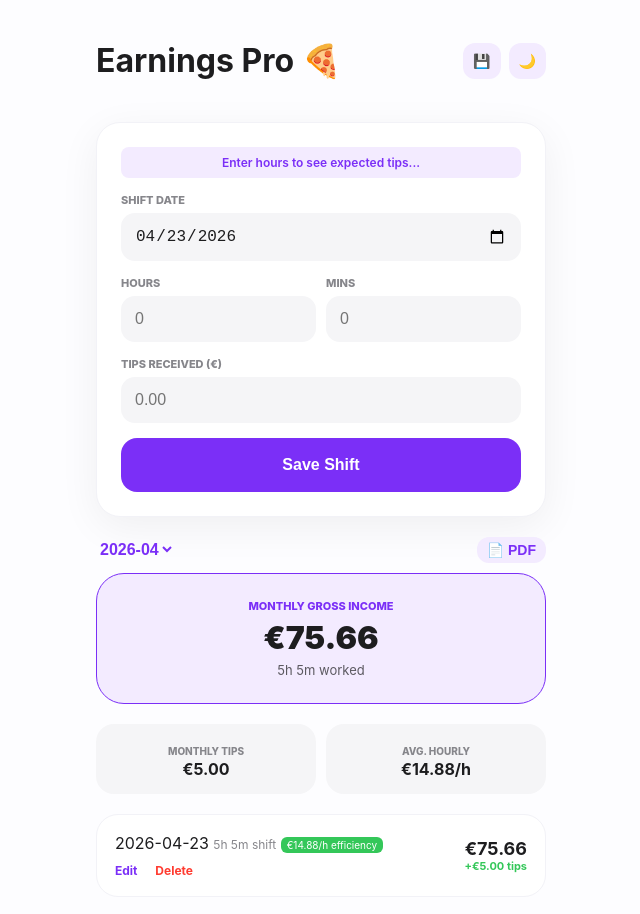
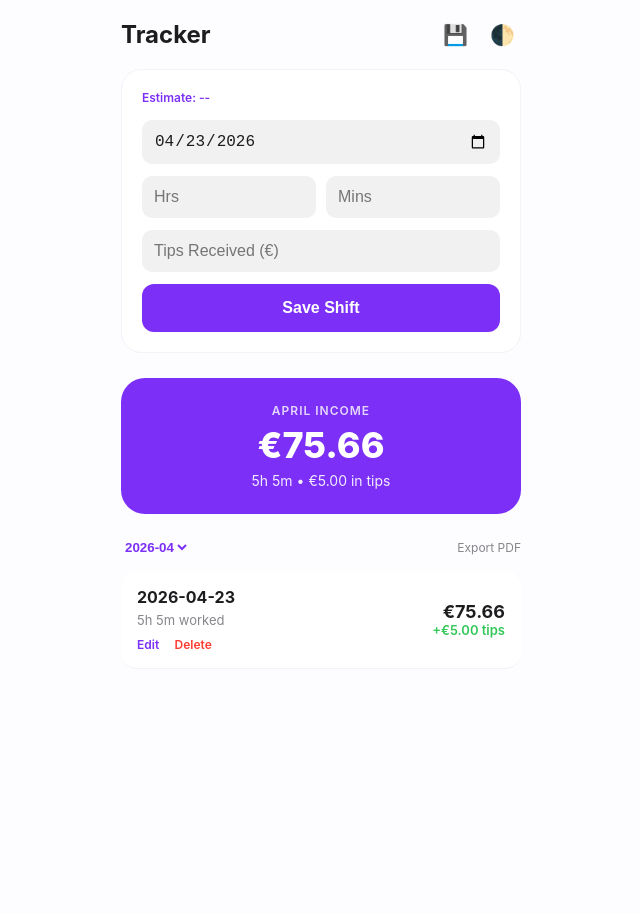
Before and after one commit to hitesh175/Tip_tracker, a plain HTML site: page index.html in a window 1280 px wide. Both pictures are taken after typing "5", "5", "5" into the empty fields and a click on the button "Save Shift". Shown: the whole page, without its empty margins (319-959 px from the left). After the commit the page ends 800 px from the top, so only its background shows below. Drawn offline with nearby package versions, Linux system fonts and the light colour scheme.

Commit message:
Update index.html

```diff
--- a/index.html
+++ b/index.html
@@ -3,7 +3,7 @@
 <head>
     <meta charset="UTF-8">
     <meta name="viewport" content="width=device-width, initial-scale=1.0, viewport-fit=cover">
-    <title>Earnings Pro | Personal Tracker</title>
+    <title>Earnings Pro</title>
 
     <script src="https://cdnjs.cloudflare.com/ajax/libs/jspdf/2.5.1/jspdf.umd.min.js"></script>
     <script src="https://cdnjs.cloudflare.com/ajax/libs/jspdf-autotable/3.5.25/jspdf.plugin.autotable.min.js"></script>
@@ -11,204 +11,138 @@
     <style>
         :root {
             --accent: #7b2ff7;
-            --accent-soft: #f3ebff;
             --bg: #fdfdff;
             --text: #1d1d1f;
-            --text-light: #86868b;
+            --text-muted: #86868b;
             --card: #ffffff;
             --success: #34c759;
-            --input-bg: #f5f5f7;
             --border: #f2f2f7;
         }
 
         [data-theme="dark"] {
-            --bg: #121212;
+            --bg: #000000;
             --text: #ffffff;
-            --text-light: #a1a1a6;
+            --text-muted: #8e8e93;
             --card: #1c1c1e;
-            --accent-soft: #2c1a4d;
-            --input-bg: #2c2c2e;
-            --border: #38383a;
+            --border: #2c2c2e;
         }
 
         body {
-            font-family: -apple-system, system-ui, sans-serif;
+            font-family: -apple-system, sans-serif;
             background-color: var(--bg);
             color: var(--text);
             margin: 0;
-            padding: env(safe-area-inset-top) 15px 40px;
+            padding: env(safe-area-inset-top) 20px 40px;
             display: flex;
             flex-direction: column;
             align-items: center;
-            transition: 0.3s ease;
         }
 
-        .container { width: 100%; max-width: 450px; }
+        .container { width: 100%; max-width: 400px; }
 
-        header {
-            margin: 20px 0;
-            display: flex;
-            justify-content: space-between;
-            align-items: center;
-        }
+        header { margin: 20px 0; display: flex; justify-content: space-between; align-items: center; }
 
-        .btn-group { display: flex; gap: 8px; }
-        .icon-btn {
-            background: var(--accent-soft);
-            color: var(--accent);
-            border: none;
-            padding: 10px;
-            border-radius: 12px;
-            font-weight: 700;
-            cursor: pointer;
-            font-size: 14px;
-        }
-
-        .input-card {
+        /* Input Section - More Compact */
+        .input-section {
             background: var(--card);
-            border-radius: 24px;
-            padding: 24px;
-            box-shadow: 0 10px 40px rgba(0,0,0,0.06);
-            margin-bottom: 20px;
+            border-radius: 20px;
+            padding: 20px;
+            margin-bottom: 25px;
             border: 1px solid var(--border);
         }
 
-        .forecast-tag {
-            font-size: 12px;
-            color: var(--accent);
-            font-weight: 600;
-            margin-bottom: 15px;
-            display: block;
-            background: var(--accent-soft);
-            padding: 8px;
-            border-radius: 8px;
-            text-align: center;
+        .forecast-text { font-size: 12px; color: var(--accent); margin-bottom: 15px; display: block; font-weight: 600; }
+
+        input {
+            background: rgba(120, 120, 128, 0.1);
+            border: none;
+            border-radius: 10px;
+            padding: 12px;
+            font-size: 16px;
+            width: 100%;
+            color: var(--text);
+            margin-bottom: 12px;
+            box-sizing: border-box;
         }
 
-        label { display: block; font-size: 11px; font-weight: 800; color: var(--text-light); margin-bottom: 6px; text-transform: uppercase; }
-        input {
-            background: var(--input-bg);
-            border: none;
-            border-radius: 14px;
-            padding: 14px;
-            font-size: 16px;
-            width: 100%;
-            box-sizing: border-box;
-            color: var(--text);
-            margin-bottom: 15px;
-        }
-
-        .btn-main {
+        .btn-save {
             background: var(--accent);
             color: white;
             border: none;
-            border-radius: 16px;
-            padding: 18px;
+            border-radius: 12px;
+            padding: 15px;
             font-size: 16px;
             font-weight: 700;
             width: 100%;
-            cursor: pointer;
         }
 
-        .stats-main {
-            background: var(--accent-soft);
+        /* Hero Stats - The "Glanceable" Part */
+        .hero-stats {
+            background: var(--accent);
+            color: white;
             padding: 25px;
-            border-radius: 28px;
+            border-radius: 24px;
             text-align: center;
-            margin-bottom: 20px;
-            border: 1px solid var(--accent);
+            margin-bottom: 25px;
         }
-        .stats-main label { color: var(--accent); margin-bottom: 5px; }
-        .total-val { font-size: 32px; font-weight: 900; color: var(--text); }
+        .hero-label { font-size: 12px; font-weight: 600; opacity: 0.8; text-transform: uppercase; letter-spacing: 1px; }
+        .hero-val { font-size: 36px; font-weight: 800; margin: 5px 0; }
+        .hero-sub { font-size: 14px; opacity: 0.9; }
 
-        .sub-stats { display: grid; grid-template-columns: 1fr 1fr; gap: 10px; margin-bottom: 20px; }
-        .sub-box { background: var(--input-bg); padding: 15px; border-radius: 18px; text-align: center; }
-        .sub-box b { display: block; font-size: 16px; }
-        .sub-box span { font-size: 10px; color: var(--text-light); font-weight: 800; text-transform: uppercase; }
-
-        .history-item {
+        /* History Items - Much Cleaner */
+        .history-card {
             background: var(--card);
-            padding: 18px;
-            border-radius: 22px;
+            padding: 16px;
+            border-radius: 16px;
             margin-bottom: 12px;
             display: flex;
             justify-content: space-between;
             align-items: center;
-            border: 1px solid var(--border);
+            border-bottom: 1px solid var(--border);
         }
-        .eff-badge {
-            font-size: 10px;
-            background: var(--success);
-            color: white;
-            padding: 2px 6px;
-            border-radius: 6px;
-            margin-top: 4px;
-            display: inline-block;
-        }
+        .date-label { font-weight: 700; font-size: 16px; margin-bottom: 2px; display: block; }
+        .meta-label { font-size: 13px; color: var(--text-muted); }
 
-        .actions { margin-top: 10px; font-size: 12px; font-weight: 700; }
-        .edit { color: var(--accent); margin-right: 15px; cursor: pointer; }
-        .delete { color: #ff3b30; cursor: pointer; }
+        .amount-group { text-align: right; }
+        .total-amount { font-size: 18px; font-weight: 700; color: var(--text); }
+        .tip-amount { font-size: 13px; color: var(--success); font-weight: 600; }
+
+        .action-links { margin-top: 8px; font-size: 12px; }
+        .action-links span { margin-right: 12px; font-weight: 600; cursor: pointer; }
     </style>
 </head>
 <body>
 
 <div class="container">
     <header>
-        <h1>Earnings Pro 🍕</h1>
-        <div class="btn-group">
-            <button class="icon-btn" onclick="backupData()">💾</button>
-            <button class="icon-btn" onclick="toggleTheme()" id="themeBtn">🌙</button>
+        <h2 style="margin:0">Tracker</h2>
+        <div style="display:flex; gap:10px">
+            <button onclick="backupData()" style="border:none; background:none; font-size:20px">💾</button>
+            <button onclick="toggleTheme()" style="border:none; background:none; font-size:20px">🌓</button>
         </div>
     </header>
 
-    <div class="input-card">
-        <span id="forecast" class="forecast-tag">Enter hours to see expected tips...</span>
-
-        <label>Shift Date</label>
+    <div class="input-section">
+        <span id="forecast" class="forecast-text">Estimate: --</span>
         <input type="date" id="date">
-
-        <div style="display: flex; gap: 10px;">
-            <div style="flex: 1;">
-                <label>Hours</label>
-                <input type="number" id="h_part" placeholder="0" oninput="calculateForecast()">
-            </div>
-            <div style="flex: 1;">
-                <label>Mins</label>
-                <input type="number" id="m_part" placeholder="0" max="59" oninput="calculateForecast()">
-            </div>
+        <div style="display:flex; gap:10px">
+            <input type="number" id="h_part" placeholder="Hrs" oninput="calculateForecast()">
+            <input type="number" id="m_part" placeholder="Mins" oninput="calculateForecast()">
         </div>
-
-        <label>Tips Received (€)</label>
-        <input type="number" id="tips" step="0.01" placeholder="0.00">
-
+        <input type="number" id="tips" step="0.01" placeholder="Tips Received (€)">
         <input type="hidden" id="editIndex" value="-1">
-        <button id="mainBtn" class="btn-main" onclick="handleEntry()">Save Shift</button>
-        <button id="cancelBtn" style="display:none; background:none; border:none; color:var(--text-light); width:100%; margin-top:10px;" onclick="resetForm()">Cancel</button>
+        <button id="mainBtn" class="btn-save" onclick="handleEntry()">Save Shift</button>
     </div>
 
-    <div style="display:flex; justify-content:space-between; margin-bottom:10px; align-items: center;">
-        <select id="monthSelector" onchange="updateUI()" style="background:none; border:none; font-weight:800; color:var(--accent); font-size: 16px;"></select>
-        <div class="btn-group">
-            <button class="icon-btn" style="padding: 5px 10px;" onclick="downloadPDF()">📄 PDF</button>
-        </div>
+    <div class="hero-stats">
+        <div class="hero-label">April Income</div>
+        <div class="hero-val" id="monthTotal">€0.00</div>
+        <div class="hero-sub"><span id="monthHours">0h</span> • <span id="monthTips">€0.00</span> in tips</div>
     </div>
 
-    <div class="stats-main">
-        <label>Monthly Gross Income</label>
-        <div class="total-val" id="monthTotal">€0.00</div>
-        <div style="font-size: 13px; opacity: 0.7; margin-top: 5px;" id="monthHours">0h 0m worked</div>
-    </div>
-
-    <div class="sub-stats">
-        <div class="sub-box">
-            <span id="tipLabel">Monthly Tips</span>
-            <b id="monthTips">€0.00</b>
-        </div>
-        <div class="sub-box">
-            <span>Avg. Hourly</span>
-            <b id="avgRate">€0.00/h</b>
-        </div>
+    <div style="display:flex; justify-content:space-between; align-items:center; margin-bottom:15px">
+        <select id="monthSelector" onchange="updateUI()" style="background:none; border:none; font-weight:700; color:var(--accent)"></select>
+        <span onclick="downloadPDF()" style="font-size:12px; color:var(--text-muted); cursor:pointer">Export PDF</span>
     </div>
 
     <div id="historyBody"></div>
@@ -218,120 +152,96 @@
     const BASE_PAY = 13.90;
     let shifts = JSON.parse(localStorage.getItem('my_local_tips')) || [];
 
-    // --- Theme Control ---
-    function toggleTheme() {
-        const body = document.documentElement;
-        const current = body.getAttribute('data-theme');
-        const next = current === 'dark' ? 'light' : 'dark';
-        body.setAttribute('data-theme', next);
-        document.getElementById('themeBtn').innerText = next === 'dark' ? '☀️' : '🌙';
-        localStorage.setItem('my_tip_theme', next);
-    }
-    const savedTheme = localStorage.getItem('my_tip_theme') || 'light';
-    document.documentElement.setAttribute('data-theme', savedTheme);
-    document.getElementById('themeBtn').innerText = savedTheme === 'dark' ? '☀️' : '🌙';
-
-    // --- AI Forecasting Logic ---
-    function calculateForecast() {
-        const h = parseInt(document.getElementById('h_part').value) || 0;
-        const m = parseInt(document.getElementById('m_part').value) || 0;
-        const totalH = h + (m / 60);
-
-        if (totalH > 0 && shifts.length > 0) {
-            const totalTips = shifts.reduce((acc, s) => acc + s.tips, 0);
-            const totalHours = shifts.reduce((acc, s) => acc + s.hours, 0);
-            const avgTipPerHour = totalTips / totalHours;
-            const predicted = (avgTipPerHour * totalH).toFixed(2);
-            document.getElementById('forecast').innerText = `✨ AI Forecast: Expect €${predicted} in tips`;
-        } else {
-            document.getElementById('forecast').innerText = "Enter hours to see expected tips...";
-        }
-    }
-
-    // --- Data Backup ---
-    function backupData() {
-        const dataStr = JSON.stringify(shifts);
-        const dataUri = 'data:application/json;charset=utf-8,'+ encodeURIComponent(dataStr);
-        const exportFileDefaultName = `tips_backup_${new Date().toISOString().slice(0,10)}.json`;
-        const linkElement = document.createElement('a');
-        linkElement.setAttribute('href', dataUri);
-        linkElement.setAttribute('download', exportFileDefaultName);
-        linkElement.click();
-    }
-
-    // --- Core Logic ---
+    // --- Core Funcs ---
     function formatTime(decimalHours) {
         const h = Math.floor(decimalHours);
         const m = Math.round((decimalHours - h) * 60);
         return `${h}h ${m}m`;
     }
 
-    function handleEntry() {
-        const dateVal = document.getElementById('date').value;
-        const h = parseInt(document.getElementById('h_part').value) || 0;
-        const m = parseInt(document.getElementById('m_part').value) || 0;
-        const tips = parseFloat(document.getElementById('tips').value) || 0;
-        const editIndex = parseInt(document.getElementById('editIndex').value);
+    function toggleTheme() {
+        const next = document.documentElement.getAttribute('data-theme') === 'dark' ? 'light' : 'dark';
+        document.documentElement.setAttribute('data-theme', next);
+        localStorage.setItem('my_tip_theme', next);
+    }
+    document.documentElement.setAttribute('data-theme', localStorage.getItem('my_tip_theme') || 'light');
 
-        if (!dateVal) return alert("Select Date");
-        const entry = { date: dateVal, hours: h + (m/60), tips: tips };
-
-        if (editIndex === -1) shifts.push(entry);
-        else shifts[editIndex] = entry;
-
-        saveAndRefresh();
-        resetForm();
+    function calculateForecast() {
+        const h = (parseInt(document.getElementById('h_part').value) || 0) + ((parseInt(document.getElementById('m_part').value) || 0) / 60);
+        if (h > 0 && shifts.length > 0) {
+            const avg = shifts.reduce((a, b) => a + b.tips, 0) / shifts.reduce((a, b) => a + b.hours, 0);
+            document.getElementById('forecast').innerText = `Est. Tips: €${(avg * h).toFixed(2)}`;
+        }
     }
 
-    function saveAndRefresh() {
+    function handleEntry() {
+        const d = document.getElementById('date').value;
+        const h = (parseInt(document.getElementById('h_part').value) || 0) + ((parseInt(document.getElementById('m_part').value) || 0) / 60);
+        const t = parseFloat(document.getElementById('tips').value) || 0;
+        const idx = parseInt(document.getElementById('editIndex').value);
+        if (!d) return;
+
+        const entry = { date: d, hours: h, tips: t };
+        if (idx === -1) shifts.push(entry); else shifts[idx] = entry;
+
         shifts.sort((a, b) => new Date(b.date) - new Date(a.date));
         localStorage.setItem('my_local_tips', JSON.stringify(shifts));
         populateMonthSelector();
         updateUI();
+        resetForm();
     }
 
     function updateUI() {
         const container = document.getElementById('historyBody');
+        const sel = document.getElementById('monthSelector').value;
         container.innerHTML = '';
-        const selMonth = document.getElementById('monthSelector').value;
-        if(!selMonth) return;
+        let totalG = 0, totalT = 0, totalH = 0;
 
-        let mTips = 0, mHours = 0;
-        shifts.forEach((s, index) => {
-            if (s.date.startsWith(selMonth)) {
-                mTips += s.tips;
-                mHours += s.hours;
-
-                const dayGross = (s.hours * BASE_PAY) + s.tips;
-                const effRate = dayGross / s.hours;
+        shifts.forEach((s, i) => {
+            if (s.date.startsWith(sel)) {
+                const dayG = (s.hours * BASE_PAY) + s.tips;
+                totalG += dayG; totalT += s.tips; totalH += s.hours;
 
                 container.innerHTML += `
-                    <div class="history-item">
+                    <div class="history-card">
                         <div>
-                            <span class="h-date">${s.date}</span>
-                            <span style="font-size:12px; color:var(--text-light)">${formatTime(s.hours)} shift</span>
-                            <div class="eff-badge">€${effRate.toFixed(2)}/h efficiency</div>
-                            <div class="actions">
-                                <span class="edit" onclick="editShift(${index})">Edit</span>
-                                <span class="delete" onclick="deleteShift(${index})">Delete</span>
+                            <span class="date-label">${s.date}</span>
+                            <span class="meta-label">${formatTime(s.hours)} worked</span>
+                            <div class="action-links">
+                                <span style="color:var(--accent)" onclick="editShift(${i})">Edit</span>
+                                <span style="color:#ff3b30" onclick="deleteShift(${i})">Delete</span>
                             </div>
                         </div>
-                        <div style="text-align:right">
-                            <b style="font-size:18px">€${dayGross.toFixed(2)}</b>
-                            <div style="font-size:11px; color:var(--success); font-weight:700">+€${s.tips.toFixed(2)} tips</div>
+                        <div class="amount-group">
+                            <div class="total-amount">€${dayG.toFixed(2)}</div>
+                            <div class="tip-amount">+€${s.tips.toFixed(2)} tips</div>
                         </div>
                     </div>`;
             }
         });
+        document.getElementById('monthTotal').innerText = `€${totalG.toFixed(2)}`;
+        document.getElementById('monthTips').innerText = `€${totalT.toFixed(2)}`;
+        document.getElementById('monthHours').innerText = formatTime(totalH);
+    }
 
-        const mBase = mHours * BASE_PAY;
-        const mGross = mBase + mTips;
-        const avgRate = mHours > 0 ? (mGross / mHours) : 0;
+    function editShift(i) {
+        const s = shifts[i];
+        document.getElementById('date').value = s.date;
+        document.getElementById('h_part').value = Math.floor(s.hours);
+        document.getElementById('m_part').value = Math.round((s.hours - Math.floor(s.hours)) * 60);
+        document.getElementById('tips').value = s.tips;
+        document.getElementById('editIndex').value = i;
+        document.getElementById('mainBtn').innerText = "Update Entry";
+        window.scrollTo(0,0);
+    }
 
-        document.getElementById('monthTotal').innerText = `€${mGross.toFixed(2)}`;
-        document.getElementById('monthTips').innerText = `€${mTips.toFixed(2)}`;
-        document.getElementById('monthHours').innerText = `${formatTime(mHours)} worked`;
-        document.getElementById('avgRate').innerText = `€${avgRate.toFixed(2)}/h`;
+    function deleteShift(i) { if(confirm("Delete?")) { shifts.splice(i, 1); updateUI(); } }
+
+    function resetForm() {
+        document.getElementById('date').valueAsDate = new Date();
+        document.getElementById('h_part').value = ""; document.getElementById('m_part').value = "";
+        document.getElementById('tips').value = ""; document.getElementById('editIndex').value = "-1";
+        document.getElementById('mainBtn').innerText = "Save Shift";
     }
 
     function populateMonthSelector() {
@@ -343,56 +253,16 @@
         if(current) selector.value = current;
     }
 
-    function editShift(index) {
-        const s = shifts[index];
-        document.getElementById('date').value = s.date;
-        document.getElementById('h_part').value = Math.floor(s.hours);
-        document.getElementById('m_part').value = Math.round((s.hours - Math.floor(s.hours)) * 60);
-        document.getElementById('tips').value = s.tips;
-        document.getElementById('editIndex').value = index;
-        document.getElementById('mainBtn').innerText = "Update Shift";
-        document.getElementById('cancelBtn').style.display = "block";
-        window.scrollTo(0,0);
-        calculateForecast();
-    }
-
-    function deleteShift(index) {
-        if(confirm("Delete this shift?")) { shifts.splice(index, 1); saveAndRefresh(); }
-    }
-
-    function resetForm() {
-        document.getElementById('date').valueAsDate = new Date();
-        document.getElementById('h_part').value = ""; document.getElementById('m_part').value = "";
-        document.getElementById('tips').value = ""; document.getElementById('editIndex').value = "-1";
-        document.getElementById('mainBtn').innerText = "Save Shift";
-        document.getElementById('cancelBtn').style.display = "none";
-        calculateForecast();
-    }
-
-    function downloadPDF() {
-        const { jsPDF } = window.jspdf;
-        const doc = new jsPDF();
-        const selMonth = document.getElementById('monthSelector').value;
-        doc.setFontSize(20);
-        doc.text(`Earnings Analysis: ${selMonth}`, 14, 20);
-
-        const monthShifts = shifts.filter(s => s.date.startsWith(selMonth));
-        let tT = 0, tH = 0;
-        const data = monthShifts.map(s => {
-            const total = (s.hours * BASE_PAY) + s.tips;
-            tT += s.tips; tH += s.hours;
-            return [s.date, formatTime(s.hours), `€${s.tips.toFixed(2)}`, `€${total.toFixed(2)}`];
-        });
-
-        const gross = (tH * BASE_PAY) + tT;
-        data.push([{content: 'MONTH TOTAL', styles: {fontStyle: 'bold'}}, formatTime(tH), `€${tT.toFixed(2)}`, `€${gross.toFixed(2)}`]);
-
-        doc.autoTable({ startY: 30, head: [['Date', 'Hours', 'Tips', 'Gross']], body: data });
-        doc.save(`Earnings_Analysis_${selMonth}.pdf`);
+    function backupData() {
+        const link = document.createElement('a');
+        link.href = 'data:text/json;charset=utf-8,' + encodeURIComponent(JSON.stringify(shifts));
+        link.download = "tips_backup.json";
+        link.click();
     }
 
     document.getElementById('date').valueAsDate = new Date();
-    saveAndRefresh();
+    populateMonthSelector();
+    updateUI();
 </script>
 </body>
 </html>
```
